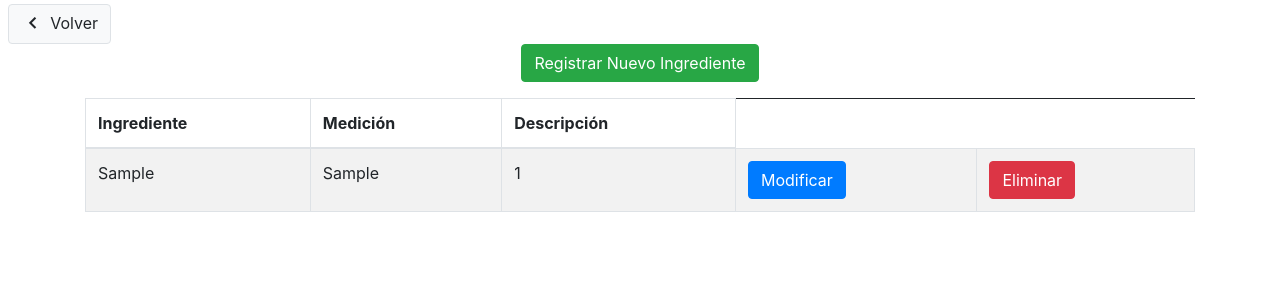
After one commit to IDGS-802-19002628/lovely-cookies, a Flask app: page /mp in a window 1280 px wide. The commit adds this page. Shown: the top 300 px of the page. Run offline with Flask 3, Linux system fonts and the light colour scheme; a user stored in the database is signed in; tables that the repository leaves empty hold one stand-in row (values such as "Sample post"); parts of the project's set-up code (start-up, migrations or seed data) failed here and were passed over; some libraries are stand-ins or nearby versions.

Commit message:
Se añadieron cambios a receta y se agrego el modulo de MP(Ingredientes)

```diff
--- /dev/null
+++ b/blueprints/mp/forms.py
@@ -0,0 +1,13 @@
+from flask_wtf import FlaskForm
+from wtforms import StringField, IntegerField, SelectField
+from wtforms import validators
+from wtforms.validators import ValidationError
+from wtforms.validators import DataRequired
+
+
+class MPForm(FlaskForm):
+    idMP = IntegerField('ID Ingrediente')
+    ingrediente = StringField('Ingrediente', validators=[DataRequired()])
+    medicion_choices = [('gr', 'gr'), ('ml', 'ml'), ('pz', 'pz')]
+    medicion = SelectField('Medicion', choices=medicion_choices, validators=[DataRequired()])
+    descripcion = StringField('Descripcion', validators=[DataRequired()])
--- /dev/null
+++ b/blueprints/mp/mp.py
@@ -0,0 +1,50 @@
+from flask import Blueprint, render_template,json, request, redirect, url_for, flash
+from collections import defaultdict
+from werkzeug.security import generate_password_hash
+from .models import Mp, db
+from .forms import MPForm
+from blueprints.mp.models import Mp
+from flask_login import login_required
+from werkzeug.utils import secure_filename
+import os
+# Crear el Blueprint
+
+mp_bp = Blueprint("mp", __name__, template_folder="templates")
+
+@mp_bp.route("/mp", methods=['GET', 'POST'])
+@login_required
+def ingresar_mp():
+    mp_form =MPForm(request.form)
+    if request.method=='POST' and mp_form.validate():
+            mp=Mp(ingrediente=mp_form.ingrediente.data,
+                        medicion=mp_form.medicion.data,
+                        descripcion=mp_form.descripcion.data
+                        )
+            db.session.add(mp)
+            db.session.commit()
+            flash('Ingrediente agregado correctamente')
+            return redirect(url_for('mp.ingresar_mp'))
+    materias_primas = Mp.query.all()  # Obtener todas las materias primas
+    return render_template("mp.html", mp_form=mp_form, materias_primas=materias_primas)
+
+@mp_bp.route("/mp/<int:id>", methods=['POST'])
+@login_required
+def eliminar_mp(id):
+    if request.method == 'POST':
+        materia_prima = Mp.query.get_or_404(id)
+        db.session.delete(materia_prima)
+        db.session.commit()
+        flash('Ingrediente eliminado correctamente')
+    return redirect(url_for('mp.ingresar_mp'))
+
+@mp_bp.route("/mp/<int:id>/modificar", methods=['GET', 'POST'])
+@login_required
+def modificar_mp(id):
+    materia_prima = Mp.query.get_or_404(id)
+    form = MPForm(request.form, obj=materia_prima)
+    if form.validate_on_submit():
+        form.populate_obj(materia_prima)
+        db.session.commit()
+        flash('Ingrediente modificado correctamente')
+        return redirect(url_for('mp.ingresar_mp'))
+    return render_template('modificar_mp.html', form=form)
--- /dev/null
+++ b/blueprints/mp/templates/mp.html
@@ -0,0 +1,94 @@
+{% extends "layout1.html" %}
+{% import "_macros.html" as macros %}
+{% from "_macros.html" import input_forms %}
+
+{% block content %}
+
+<!-- Botones para abrir los formularios en una ventana modal -->
+<div class="text-center mb-3">
+    <button type="button" class="btn btn-success" data-toggle="modal" data-target="#nuevoIngredienteModal">Registrar Nuevo Ingrediente</button>
+</div>
+
+<!-- Modal para registrar nuevo ingrediente -->
+<div class="modal fade" id="nuevoIngredienteModal" tabindex="-1" role="dialog" aria-labelledby="nuevaGalletaModalLabel" aria-hidden="true">
+    <div class="modal-dialog modal-dialog-centered" role="document">
+        <div class="modal-content">
+            <div class="modal-header">
+                <h5 class="modal-title" id="nuevaGalletaModalLabel">Registrar Nuevo Ingrediente</h5>
+                <button type="button" class="close" data-dismiss="modal" aria-label="Close">
+                    <span aria-hidden="true">&times;</span>
+                </button>
+            </div>
+            <div class="modal-body">
+                <form id="galletaForm" action="/mp" method="post" enctype="multipart/form-data">
+                    {{input_forms(mp_form.ingrediente, class="form-control mb-3")}}
+                    {{ input_forms(mp_form.medicion, class="form-control mb-3") }}
+                    {{ input_forms(mp_form.descripcion, class="form-control mb-3") }}
+                    <button type="submit" name="crear_galleta" class="btn btn-primary">Agregar Ingrediente</button>
+                    <input type="hidden" name="csrf_token" value="{{ csrf_token() }}">
+                </form>
+            </div>
+        </div>
+    </div>
+</div>
+
+<div class="container"> <!-- Contenedor para limitar el ancho de la tabla -->
+    <!-- Tabla para mostrar las materias primas -->
+    <div class="table-responsive">
+        <table class="table table-bordered table-striped">
+            <thead>
+                <tr>
+                    <th>Ingrediente</th>
+                    <th>Medición</th>
+                    <th>Descripción</th>
+                </tr>
+            </thead>
+            <tbody>
+                {% for materia_prima in materias_primas %}
+                <tr>
+                    <td>{{ materia_prima.ingrediente }}</td>
+                    <td>{{ materia_prima.medicion }}</td>
+                    <td>{{ materia_prima.descripcion }}</td>
+                    <td>
+                        <button type="button" class="btn btn-primary" data-toggle="modal" data-target="#modificarIngredienteModal{{ materia_prima.idMP }}">Modificar</button>
+                    </td>
+                    <td>
+                        <form action="{{ url_for('mp.eliminar_mp', id=materia_prima.idMP) }}" method="post" onsubmit="return confirm('¿Estás seguro de que quieres eliminar este ingrediente?')">
+                            <input type="hidden" name="_method" value="DELETE">
+                            <button type="submit" class="btn btn-danger">Eliminar</button>
+                            <input type="hidden" name="csrf_token" value="{{ csrf_token() }}">
+                        </form>
+                    </td>
+                </tr>
+                {% endfor %}
+            </tbody>
+        </table>
+    </div>
+</div>
+
+{% for materia_prima in materias_primas %}
+<!-- Modal para modificar el ingrediente -->
+<div class="modal fade" id="modificarIngredienteModal{{ materia_prima.idMP }}" tabindex="-1" role="dialog" aria-labelledby="modificarIngredienteModalLabel{{ materia_prima.idMP }}" aria-hidden="true">
+    <div class="modal-dialog modal-dialog-centered" role="document">
+        <div class="modal-content">
+            <div class="modal-header">
+                <h5 class="modal-title" id="modificarIngredienteModalLabel{{ materia_prima.idMP }}">Modificar Ingrediente</h5>
+                <button type="button" class="close" data-dismiss="modal" aria-label="Close">
+                    <span aria-hidden="true">&times;</span>
+                </button>
+            </div>
+            <div class="modal-body">
+                <form id="modificarIngredienteForm{{ materia_prima.idMP }}" action="{{ url_for('mp.modificar_mp', id=materia_prima.idMP) }}" method="post" enctype="multipart/form-data">
+                    {{input_forms(mp_form.ingrediente, class="form-control mb-3", value=materia_prima.ingrediente)}}
+                    {{input_forms(mp_form.medicion, class="form-control mb-3", value=materia_prima.medicion)}}
+                    {{input_forms(mp_form.descripcion, class="form-control mb-3", value=materia_prima.descripcion)}}
+                    <button type="submit" class="btn btn-primary">Guardar Cambios</button>
+                    <input type="hidden" name="csrf_token" value="{{ csrf_token() }}">
+                </form>
+            </div>
+        </div>
+    </div>
+</div>
+{% endfor %}
+
+{% endblock %}
--- a/blueprints/receta/forms.py
+++ b/blueprints/receta/forms.py
@@ -2,6 +2,8 @@ from wtforms import Form
 from wtforms import StringField,FileField,FloatField,FieldList, HiddenField, SelectField,  IntegerField
 from wtforms import validators
 from wtforms.validators import ValidationError
+from flask_wtf.file import FileField, FileAllowed
+
 import re
 
 class RecetaForm(Form):
@@ -17,10 +19,12 @@ class RecetaForm(Form):
 
 
 class GalletaForm(Form):
-    idGalleta = IntegerField('Ingrediente')
+    idGalleta = IntegerField('Ingrediente',)
     nombre = StringField('Nombre')
     descripcion = StringField('Descripcion')
     precio=FloatField('Precio')
     peso=FloatField('Peso')
+    imagen = FileField('Imagen', validators=[FileAllowed(['jpg', 'png', 'jpeg'], 'Solo imágenes!')])
+
 class MpForm(Form):
     ingredientes = FieldList(SelectField('Ingrediente', coerce=int), min_entries=1)
--- a/blueprints/receta/models.py
+++ b/blueprints/receta/models.py
@@ -17,4 +17,4 @@ class Galleta(db.Model):
     descripcion = db.Column(db.String(80))
     precio = db.Column(db.Float)
     peso = db.Column(db.Float)
-    # Ruta de la imagen
+    imagen = db.Column(db.String(120))  # Ruta de la imagen
--- a/encriptar_config.py
+++ b/encriptar_config.py
@@ -16,7 +16,7 @@ SECRET_KEY = 'Jz4wT#Lc9R@!xFqG'
 
 encrptador = ConnectionEncryptor('Jz4wT#Lc9R@!xFqG')
 
-conexion = 'mysql+pymysql://julian:Alfred25092@127.0.0.1/don_galleto'
+conexion = 'mysql+pymysql://julian:Alfred25092@127.0.0.1/lovely_cookies'
 
 encrptardor = encrptador.encriptar(conexion)
 
--- a/main.py
+++ b/main.py
@@ -7,6 +7,7 @@ from flask_login import LoginManager, UserMixin, login_user, logout_user, login_
 from config import DevelomentConfig, db
 from flask_wtf.csrf import CSRFProtect
 from blueprints.receta.recetas import recetas_bp
+from blueprints.mp.mp import mp_bp
 from blueprints.menu.menu import menu_bp
 from blueprints.login.login import login_bp
 from blueprints.produccion.produccion import produccion_bp
@@ -39,6 +40,8 @@ app.register_blueprint(recetas_bp)
 app.register_blueprint(menu_bp)
 app.register_blueprint(usuario_bp)
 app.register_blueprint(login_bp)
+app.register_blueprint(mp_bp)
+
 app.register_blueprint(produccion_bp)
 
 if __name__ == '__main__':
```
Also changed, not shown: blueprints/menu/templates/menu.html (+12 -3 lines), blueprints/receta/recetas.py (+37 -3 lines), blueprints/receta/templates/recetas.html (+107 -24 lines), blueprints/mp/models.py (line endings or trailing spaces), 1 other file.
